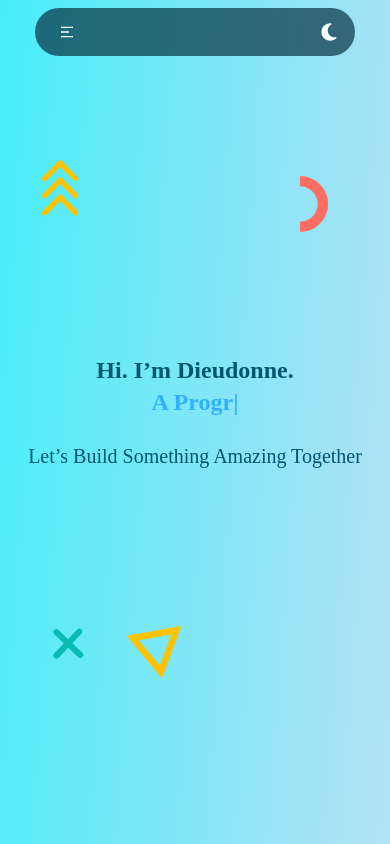
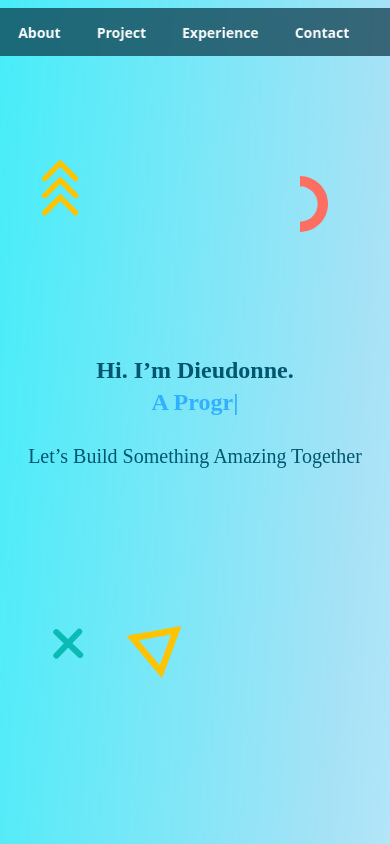
Before and after one commit to Dieudonne000/portfolioNextJS, a Next.js app in the folder portfolio/: page / in a window 390 px wide. Shown: the top 844 px of the page. Built offline with nearby package versions, Linux system fonts and the light colour scheme.

Commit message:
fix contact

```diff
--- a/portfolio/app/contact.tsx
+++ b/portfolio/app/contact.tsx
@@ -53,7 +53,7 @@ const Contact = () => {
               <form ref={formRef} onSubmit={sendEmail} className="card-body">
                 <div className="text-[#183037] dark:text-white">
                   <h2 className='text-2xl font-bold mb-5'>I'm always open</h2>
-                  <p className='text-sm mb-4'>Feel free to reach out—drop a message, and I’ll get back to you as soon as possible!</p>
+                  <p className='text-sm mb-4'>Feel free to reach out—drop a message, and I&apos;ll get back to you as soon as possible!</p>
                 </div>
                 <div className="form-control">
                   <input type="text" name="from_name" placeholder="Fullnames*" className="input input-bordered bg-[#bedce6] dark:bg-[#031e27] focus:outline-[#01566F]" required />
--- a/portfolio/app/navbar.tsx
+++ b/portfolio/app/navbar.tsx
@@ -40,7 +40,7 @@ export default function Navbar() {
 
   return (
     <div className="min-h-[3rem] navbar backdrop-blur-sm z-10 bg-[#083344]/70 rounded-full px-1 w-fit mx-auto mt-2 fixed top-0 left-1/2 transform -translate-x-1/2 flex items-center justify-between min-w-[20rem]">
-      <ul className="flex px-1 gap-1 hidden md:flex">
+      <ul className="flex px-1 gap-1 md:flex">
         {sections.map(({ name, id }) => (
           <li key={id}>
             <ScrollLink
--- a/portfolio/app/techstack.tsx
+++ b/portfolio/app/techstack.tsx
@@ -101,7 +101,7 @@ const TechStack = () => {
 
     return (
       <div className="flex justify-center items-center min-h-dvh sm:min-h-screen ">
-        <div className="bg-[#ffffff] dark:bg-[#01566F] sm:max-w-[74rem] max-w-[24rem] p-10 sm:p-20 rounded-3xl shadow-lg max-w-6xl w-full mx-4 h-[30rem]">
+        <div className="bg-[#ffffff] dark:bg-[#01566F] sm:max-w-[74rem] max-w-[24rem] p-10 sm:p-20 rounded-3xl shadow-lg w-full mx-4 h-[30rem]">
                 <h2 className="text-center text-3xl text-[#01566F] font-bold dark:text-white mb-6">Tech Stack</h2>
                 <div className="flex justify-center">
           <div className="tabs gap-1 sm:gap-4 tabs-boxed justify-center mb-6 rounded-2xl max-w-[30rem] p-1 sm:p-2 bg-[#01566F] dark:bg-white">
```
